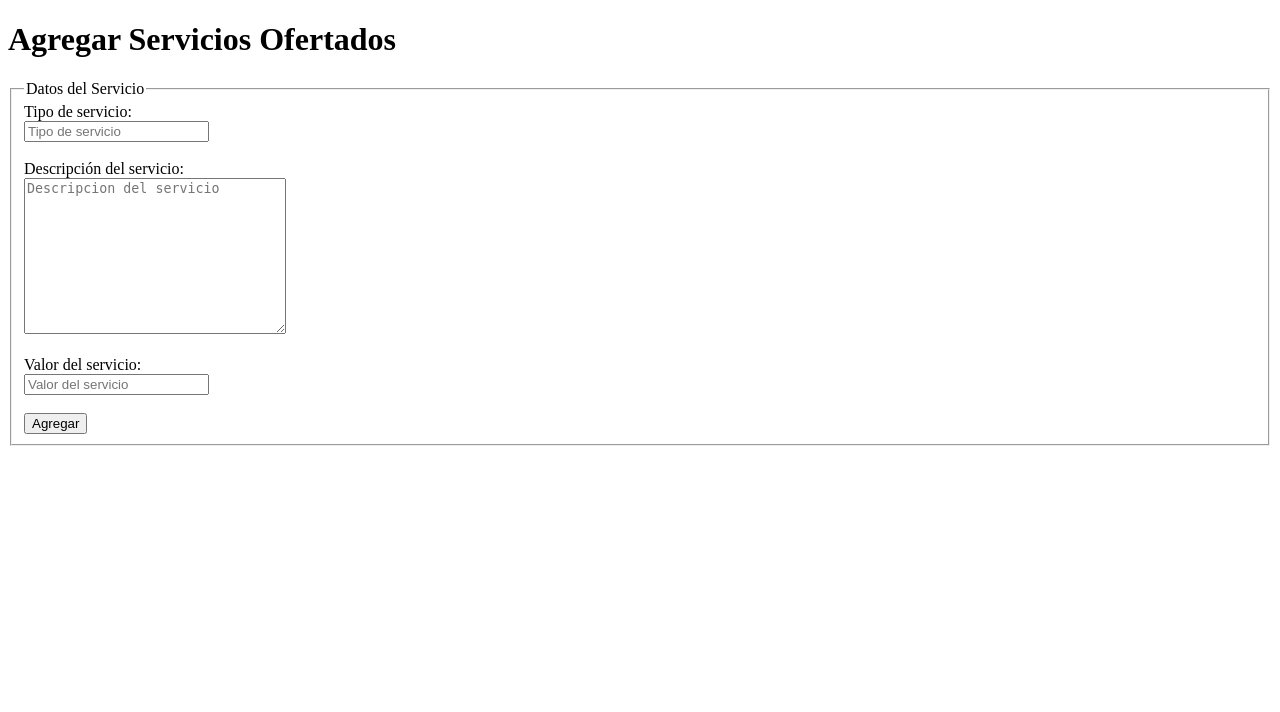
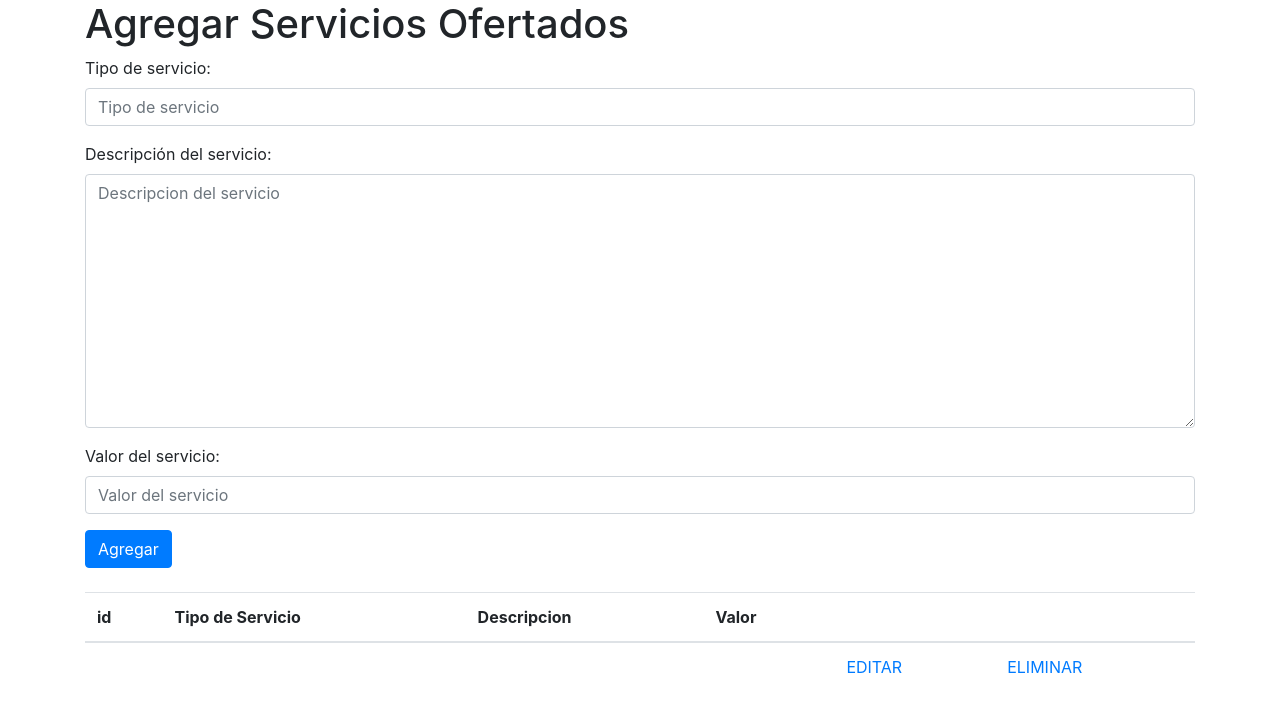
Before and after one commit to sgiraldo776/eco-car-wash, a PHP site: page /form_servicios.php in a window 1280 px wide. Shown: the top 712 px of the page. Run offline with PHP 8.4, Linux system fonts and the light colour scheme; tables that the repository leaves empty or names only in its code hold one stand-in row (values such as "Sample post"); data that the repository does not hold is empty.

Commit message:
Listar servicios y eliminar servicios

```diff
--- a/admin/servicios/form_servicios.php
+++ b/admin/servicios/form_servicios.php
@@ -1,23 +1,65 @@
+<?php
+    require_once "../../conexion.php";
+?>
+
 <!DOCTYPE html>
 <html lang="es">
 <head>
     <meta charset="UTF-8">
     <meta name="viewport" content="width=device-width, initial-scale=1.0">
-    <title>Document</title>
+    <link rel="stylesheet" href="https://cdn.jsdelivr.net/npm/bootstrap@4.5.3/dist/css/bootstrap.min.css" integrity="sha384-TX8t27EcRE3e/ihU7zmQxVncDAy5uIKz4rEkgIXeMed4M0jlfIDPvg6uqKI2xXr2" crossorigin="anonymous">
+    <script src="https://cdn.jsdelivr.net/npm/bootstrap@4.5.3/dist/js/bootstrap.bundle.min.js" integrity="sha384-ho+j7jyWK8fNQe+A12Hb8AhRq26LrZ/JpcUGGOn+Y7RsweNrtN/tE3MoK7ZeZDyx" crossorigin="anonymous"></script>
+    <title>Formulario Servicios</title>
 </head>
 <body>
-    <h1>Agregar Servicios Ofertados</h1>
-    <form action="insertar_servicios.php" method="post">
-        <fieldset>
-            <legend>Datos del Servicio</legend>
-            <label> Tipo de servicio: </label><br>
-            <input type="text" name="Tipo_Servicio" placeholder="Tipo de servicio"><br><br>
-            <label> Descripción del servicio: </label><br>
-            <textarea name="Descripcion" cols="30" rows="10" placeholder="Descripcion del servicio"></textarea><br><br>
-            <label> Valor del servicio: </label><br>
-            <input type="text" name="Valor" placeholder="Valor del servicio"><br><br>
-            <input type="submit" value="Agregar">
-        </fieldset>
-    </form>
+    <div class="container">
+        <h1>Agregar Servicios Ofertados</h1>
+        <form action="ingresar_insumo.php" method="post">
+            <div class="form-group">
+                <label> Tipo de servicio: </label>
+                <input type="text" name="Tipo_Servicio" class="form-control" placeholder="Tipo de servicio">
+            </div>
+            <div class="form-group">
+                <label> Descripción del servicio: </label>
+                <textarea name="Descripcion" class="form-control" cols="30" rows="10" placeholder="Descripcion del servicio"></textarea>
+            </div>
+            <div class="form-group">
+                <label> Valor del servicio: </label>
+                <input type="text" class="form-control" name="Valor" placeholder="Valor del servicio">
+            </div>
+
+            <button type="submit" class="btn btn-primary">Agregar</button>
+        </form>
+
+        <div class="mt-4">
+            <table class="table table-hover">
+                <thead class="thead">
+                    <th>id</th>
+                    <th>Tipo de Servicio</th>
+                    <th>Descripcion</th>
+                    <th>Valor</th>
+                    <th></th>
+                    <th></th>
+                </thead>
+                <?php
+                $sel = $conn ->query("SELECT * FROM tblservicios_ofertados ");
+                while ($fila = $sel -> fetch_assoc()) {
+                ?>
+                <tr>
+                    <td><?php echo $fila['Id_Servicio'] ?></td>
+                    <td><?php echo $fila['Tipo_Servicio'] ?></td>
+                    <td><?php echo $fila['Descripcion'] ?></td>
+                    <td><?php echo $fila['Valor'] ?></td>
+                    <td><a href="frm_actu_padecimiento.php?padecimientoid=<?php echo $fila['padecimientoid'] ?>">EDITAR</a></td>
+                    <td><a href="eliminar_servicios.php?Id_Servicio=<?php echo $fila['Id_Servicio'] ?>">ELIMINAR</a></td>
+                </tr>
+                <?php } ?>
+            </table>
+        </div>
+    </div>
+
+    <script src="https://code.jquery.com/jquery-3.5.1.slim.min.js" integrity="sha384-DfXdz2htPH0lsSSs5nCTpuj/zy4C+OGpamoFVy38MVBnE+IbbVYUew+OrCXaRkfj" crossorigin="anonymous"></script>
+    <script src="https://cdn.jsdelivr.net/npm/popper.js@1.16.1/dist/umd/popper.min.js" integrity="sha384-9/reFTGAW83EW2RDu2S0VKaIzap3H66lZH81PoYlFhbGU+6BZp6G7niu735Sk7lN" crossorigin="anonymous"></script>
+    <script src="https://cdn.jsdelivr.net/npm/bootstrap@4.5.3/dist/js/bootstrap.min.js" integrity="sha384-w1Q4orYjBQndcko6MimVbzY0tgp4pWB4lZ7lr30WKz0vr/aWKhXdBNmNb5D92v7s" crossorigin="anonymous"></script>
 </body>
 </html>
--- a/admin/servicios/insertar_servicios.php
+++ b/admin/servicios/insertar_servicios.php
@@ -8,8 +8,9 @@
     $ins = $conn -> query("INSERT INTO tblservicios_ofertados (Tipo_Servicio, Descripcion, Valor) VALUES ('$Tipo_Servicio', '$Descripcion', '$Valor')");
 
     if ($ins) {
-        echo "Insertado correctamente";
+        echo "<script> 	alert ('Ingresado Correctamente'); </script>";
+        echo "<script> 	location.href='form_servicios.php'; </script>";
     }else{
-        echo "No se pudo insertar el regisrto";
+        echo "<script> alert ('No se ha podido ingresar'); </script>";
     }
 ?>
```
Also changed, not shown: Admin/servicios/eliminar_servicios.php (added, +14 -0 lines).
